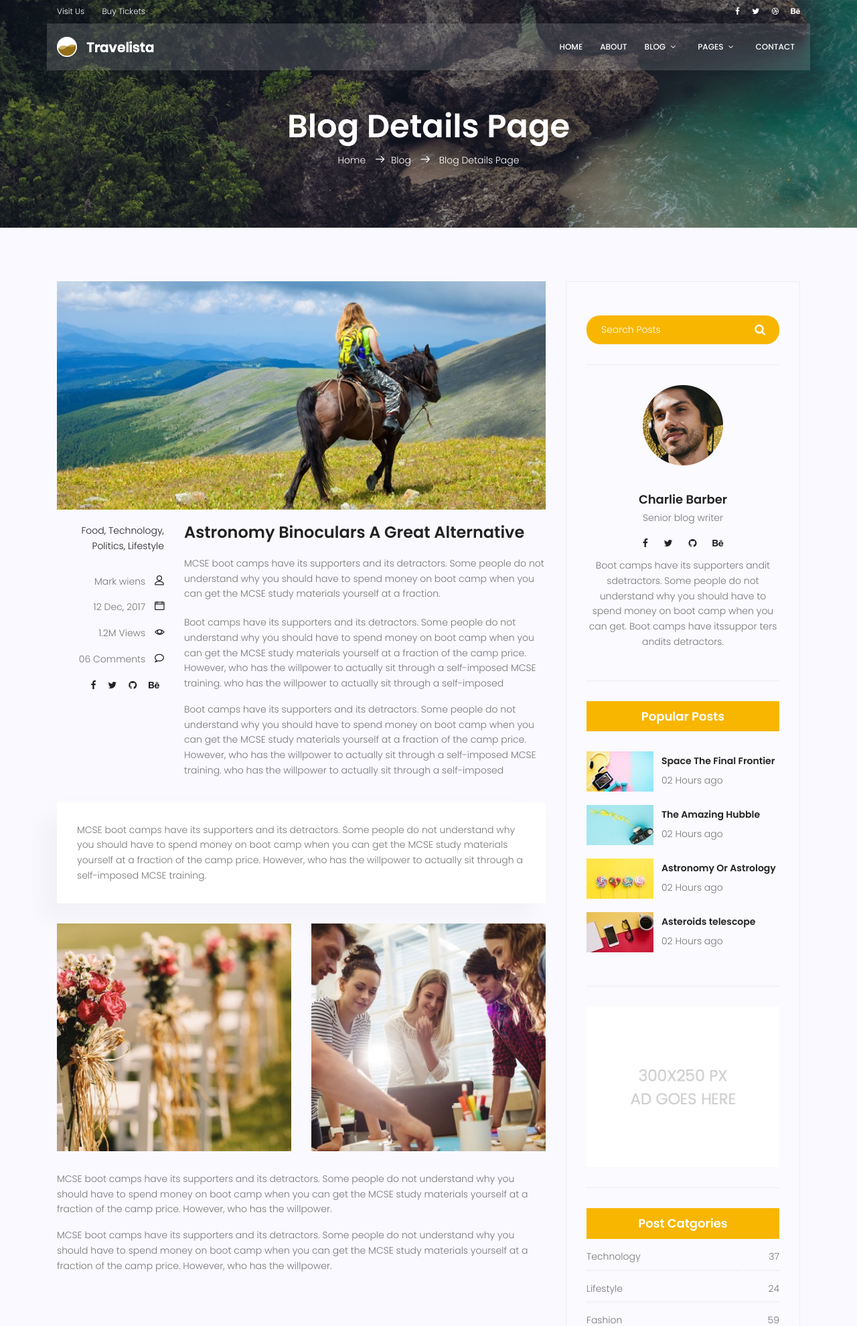
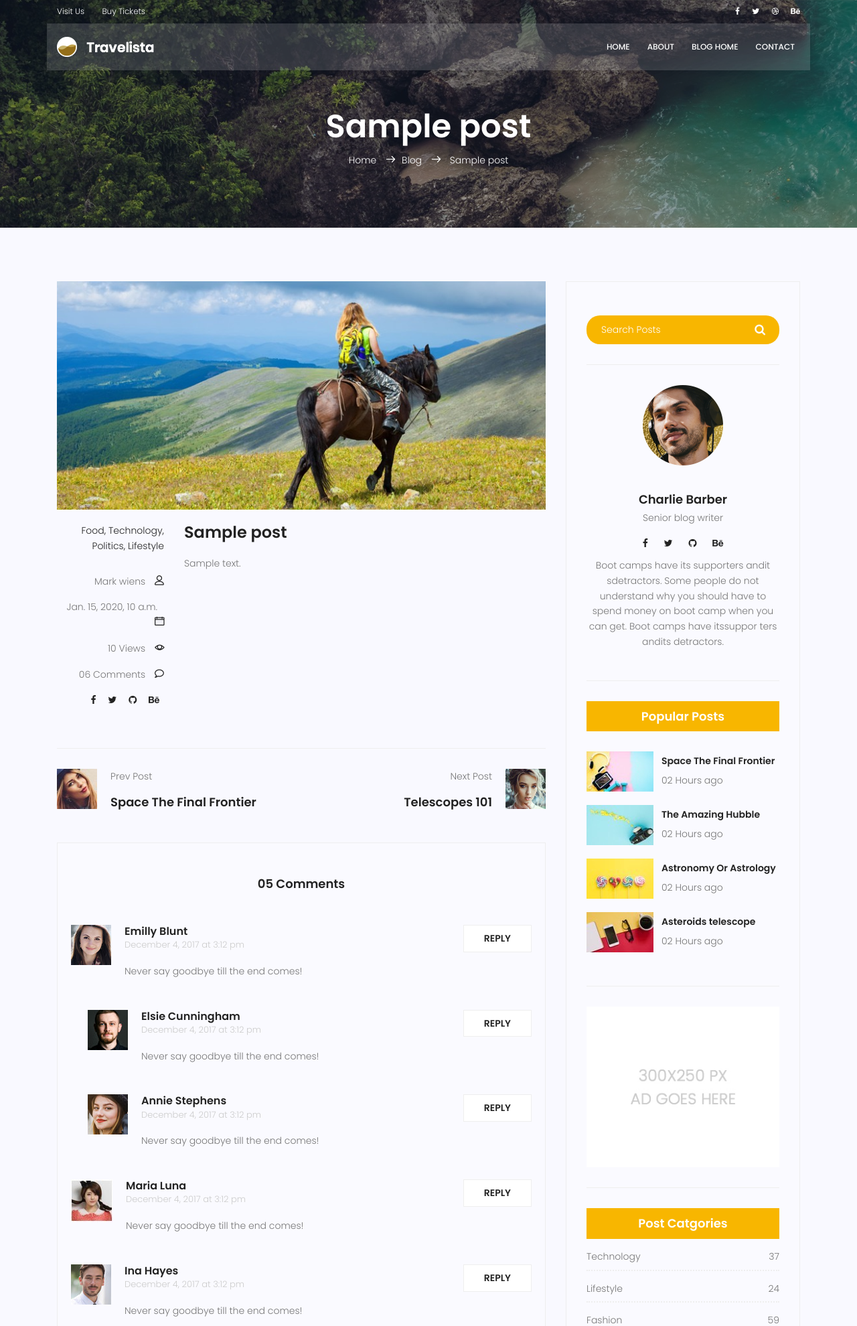
Before and after one commit to arminadm/django_blog, a Django app: template templates/blog/blog-single.html in a window 1280 px wide. Shown: the top 1980 px of the page at 67% size. Run offline with Django 3.2, Linux system fonts and the light colour scheme; the template is opened without the code that fills it: values that come from a table or form of the project are taken from there, others are empty; tables that the repository leaves empty hold one stand-in row (values such as "Sample post"); some libraries are stand-ins or nearby versions.

Commit message:
any dynamic post does now has single page for itself
- pages and blog single has been removed from base.html navbar
+ blog/urls -> single url has been changed to url pattern mode
+ single_view function is now able to make single html dynamic
+ single.html changed(some parts got deleted) and some parts became dynamic
+ from now, you can select any of blog posts and you will get directed to single page of that post

```diff
--- a/blog/urls.py
+++ b/blog/urls.py
@@ -5,6 +5,6 @@ app_name = 'blog'
 
 urlpatterns = [
     path("", blog_view, name='index'),
-    path("single/", single_view, name='single'),
+    path("<int:pid>", single_view, name='single'),
     path("test/<str:name>/<str:family_name>/<int:age>/<int:pid>", test, name='test')
 ]
--- a/blog/views.py
+++ b/blog/views.py
@@ -7,8 +7,10 @@ def blog_view(request):
     context = {'posts': posts}
     return render(request, "blog/blog-home.html", context)
 
-def single_view(request):
-    return render(request, "blog/blog-single.html")
+def single_view(request, pid):
+    post = get_object_or_404(Post, pk=pid)
+    context = {'post': post}
+    return render(request, "blog/blog-single.html", context)
 
 def test(request, name, family_name, age, pid):
     post = get_object_or_404(Post, pk=pid)
--- a/templates/base.html
+++ b/templates/base.html
@@ -64,23 +64,7 @@
                     <ul class="nav-menu">
                         <li><a href="{% url 'website:home' %}">Home</a></li>
                         <li><a href="{% url 'website:about' %}">About</a></li>
-                        <li class="menu-has-children"><a href="">Blog</a>
-                            <ul>
-                                <li><a href="{% url 'blog:index' %}">Blog Home</a></li>
-                                <li><a href="{% url 'blog:single' %}">Blog Single</a></li>
-                            </ul>
-                        </li>
-                        <li class="menu-has-children"><a href="">Pages</a>
-                            <ul>
-                                <li><a href="elements.html">Elements</a></li>
-                                <li class="menu-has-children"><a href="">Level 2 </a>
-                                    <ul>
-                                        <li><a href="#">Item One</a></li>
-                                        <li><a href="#">Item Two</a></li>
-                                    </ul>
-                                </li>
-                            </ul>
-                        </li>
+                        <li><a href="{% url 'blog:index' %}">Blog Home</a></li>
                         <li><a href="{% url 'website:contact' %}">Contact</a></li>
                     </ul>
                 </nav><!-- #nav-menu-container -->
--- a/templates/blog/blog-home.html
+++ b/templates/blog/blog-home.html
@@ -113,13 +113,13 @@
 						<div class="feature-img">
 							<img class="img-fluid" src="{% static 'img/blog/feature-img1.jpg' %}" alt="">
 						</div>
-						<a class="posts-title" href="blog-single.html">
+						<a class="posts-title" href="{% url 'blog:single' pid=post.id %}">
 							<h3>{{post.title}}</h3>
 						</a>
 						<p class="excert">
 							{{post.content}}
 						</p>
-						<a href="blog-single.html" class="primary-btn">View More</a>
+						<a href="{% url 'blog:single' pid=post.id %}" class="primary-btn">View More</a>
 					</div>
 				</div>
 				{% endfor %}
--- a/templates/blog/blog-single.html
+++ b/templates/blog/blog-single.html
@@ -9,11 +9,11 @@
 		<div class="row d-flex align-items-center justify-content-center">
 			<div class="about-content col-lg-12">
 				<h1 class="text-white">
-					Blog Details Page
+					{{post.title}}
 				</h1>
-				<p class="text-white link-nav"><a href="index.html">Home </a> <span
-						class="lnr lnr-arrow-right"></span><a href="blog-home.html">Blog </a> <span
-						class="lnr lnr-arrow-right"></span> <a href="blog-single.html"> Blog Details Page</a></p>
+				<p class="text-white link-nav"><a href="{% url 'website:home' %}">Home </a> <span
+						class="lnr lnr-arrow-right"></span><a href="{% url 'blog:index' %}">Blog </a> <span
+						class="lnr lnr-arrow-right"></span> <a href="{% url 'blog:single' pid=post.id %}">{{post.title}}</a></p>
 			</div>
 		</div>
 	</div>
@@ -41,9 +41,9 @@
 						<div class="user-details row">
 							<p class="user-name col-lg-12 col-md-12 col-6"><a href="#">Mark wiens</a> <span
 									class="lnr lnr-user"></span></p>
-							<p class="date col-lg-12 col-md-12 col-6"><a href="#">12 Dec, 2017</a> <span
+							<p class="date col-lg-12 col-md-12 col-6"><a href="#">{{post.published_date}}</a> <span
 									class="lnr lnr-calendar-full"></span></p>
-							<p class="view col-lg-12 col-md-12 col-6"><a href="#">1.2M Views</a> <span
+							<p class="view col-lg-12 col-md-12 col-6"><a href="#">{{post.counted_views}} Views</a> <span
 									class="lnr lnr-eye"></span></p>
 							<p class="comments col-lg-12 col-md-12 col-6"><a href="#">06 Comments</a> <span
 									class="lnr lnr-bubble"></span></p>
@@ -56,54 +56,10 @@
 						</div>
 					</div>
 					<div class="col-lg-9 col-md-9">
-						<h3 class="mt-20 mb-20">Astronomy Binoculars A Great Alternative</h3>
+						<h3 class="mt-20 mb-20">{{post.title}}</h3>
 						<p class="excert">
-							MCSE boot camps have its supporters and its detractors. Some people do not understand why
-							you should have to spend money on boot camp when you can get the MCSE study materials
-							yourself at a fraction.
+							{{post.content}}
 						</p>
-						<p>
-							Boot camps have its supporters and its detractors. Some people do not understand why you
-							should have to spend money on boot camp when you can get the MCSE study materials yourself
-							at a fraction of the camp price. However, who has the willpower to actually sit through a
-							self-imposed MCSE training. who has the willpower to actually sit through a self-imposed
-						</p>
-						<p>
-							Boot camps have its supporters and its detractors. Some people do not understand why you
-							should have to spend money on boot camp when you can get the MCSE study materials yourself
-							at a fraction of the camp price. However, who has the willpower to actually sit through a
-							self-imposed MCSE training. who has the willpower to actually sit through a self-imposed
-						</p>
-					</div>
-					<div class="col-lg-12">
-						<div class="quotes">
-							MCSE boot camps have its supporters and its detractors. Some people do not understand why
-							you should have to spend money on boot camp when you can get the MCSE study materials
-							yourself at a fraction of the camp price. However, who has the willpower to actually sit
-							through a self-imposed MCSE training.
-						</div>
-						<div class="row mt-30 mb-30">
-							<div class="col-6">
-								<img class="img-fluid" src="{% static 'img/blog/post-img1.jpg' %}" alt="">
-							</div>
-							<div class="col-6">
-								<img class="img-fluid" src="{% static 'img/blog/post-img2.jpg' %}" alt="">
-							</div>
-							<div class="col-lg-12 mt-30">
-								<p>
-									MCSE boot camps have its supporters and its detractors. Some people do not
-									understand why you should have to spend money on boot camp when you can get the MCSE
-									study materials yourself at a fraction of the camp price. However, who has the
-									willpower.
-								</p>
-								<p>
-									MCSE boot camps have its supporters and its detractors. Some people do not
-									understand why you should have to spend money on boot camp when you can get the MCSE
-									study materials yourself at a fraction of the camp price. However, who has the
-									willpower.
-								</p>
-							</div>
-						</div>
 					</div>
 				</div>
 				<div class="navigation-area">
```
